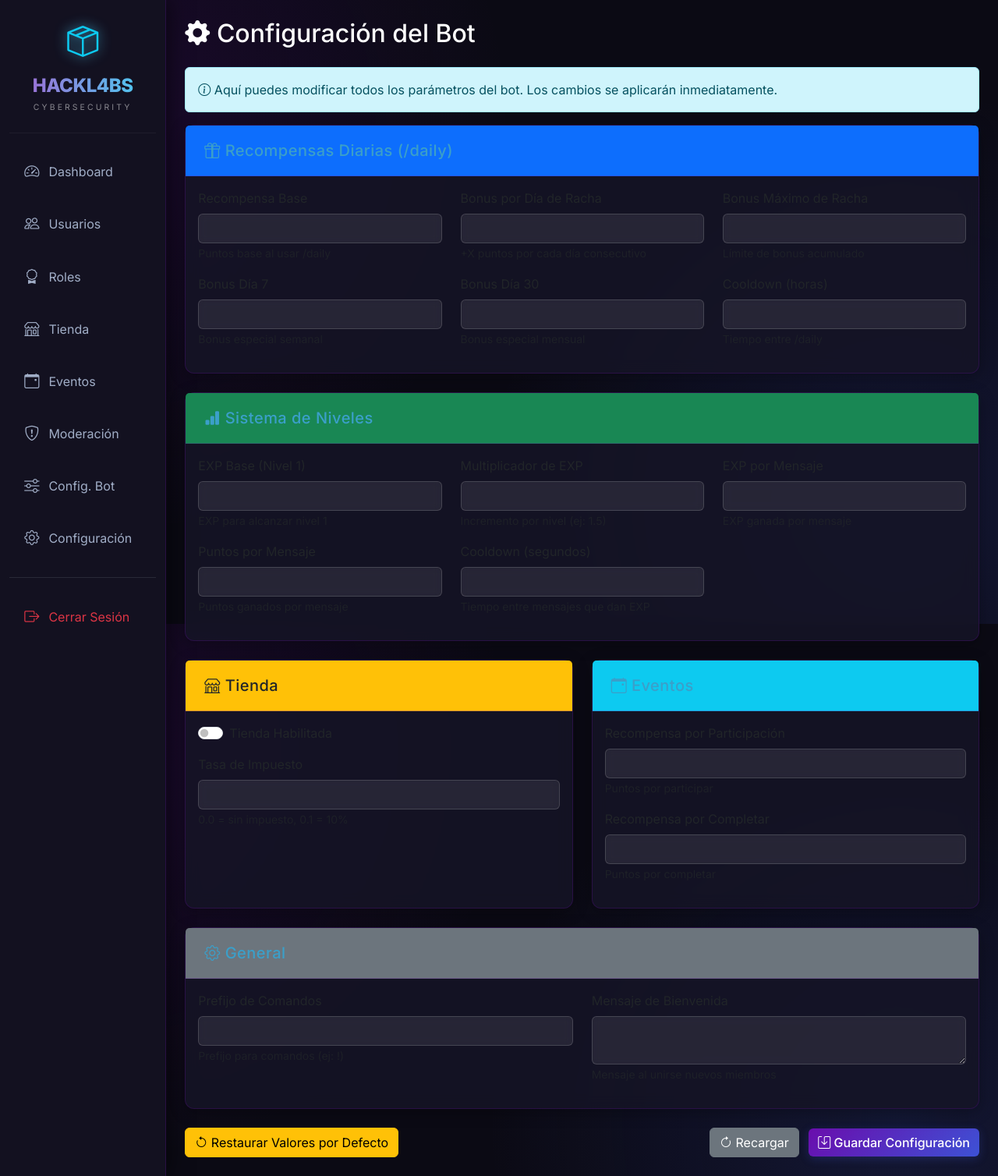
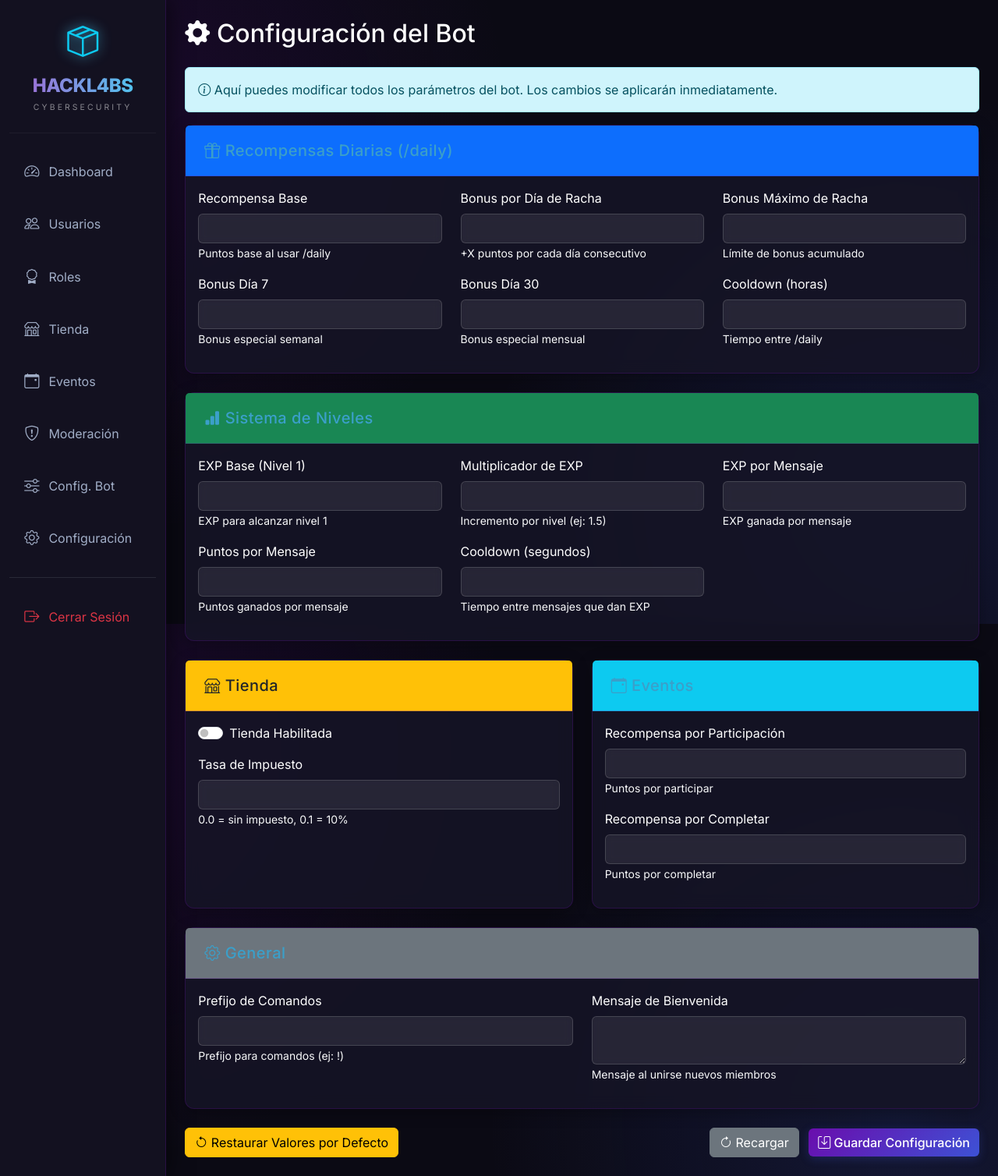
Before and after one commit to JkDevArg/bot_discord_v3, a FastAPI app: template web/templates/bot_settings.html in a window 1280 px wide. Shown: the whole page at 78% size. Run offline with FastAPI, Linux system fonts and the light colour scheme; the template is opened without the code that fills it, so the values that code supplies are empty; parts of the project's set-up code (start-up, migrations or seed data) failed here and were passed over.

Commit message:
fix: improve text visibility in bot settings page

```diff
--- a/web/templates/bot_settings.html
+++ b/web/templates/bot_settings.html
@@ -19,35 +19,35 @@
         <div class="card-body">
             <div class="row">
                 <div class="col-md-4 mb-3">
-                    <label class="form-label">Recompensa Base</label>
+                    <label class="form-label text-white">Recompensa Base</label>
                     <input type="number" class="form-control" id="daily_base_reward" min="1" max="10000" required>
-                    <small class="text-muted">Puntos base al usar /daily</small>
+                    <small class="text-light">Puntos base al usar /daily</small>
                 </div>
                 <div class="col-md-4 mb-3">
-                    <label class="form-label">Bonus por Día de Racha</label>
+                    <label class="form-label text-white">Bonus por Día de Racha</label>
                     <input type="number" class="form-control" id="daily_streak_bonus_per_day" min="0" max="1000"
                         required>
-                    <small class="text-muted">+X puntos por cada día consecutivo</small>
+                    <small class="text-light">+X puntos por cada día consecutivo</small>
                 </div>
                 <div class="col-md-4 mb-3">
-                    <label class="form-label">Bonus Máximo de Racha</label>
+                    <label class="form-label text-white">Bonus Máximo de Racha</label>
                     <input type="number" class="form-control" id="daily_max_streak_bonus" min="0" max="10000" required>
-                    <small class="text-muted">Límite de bonus acumulado</small>
+                    <small class="text-light">Límite de bonus acumulado</small>
                 </div>
                 <div class="col-md-4 mb-3">
-                    <label class="form-label">Bonus Día 7</label>
+                    <label class="form-label text-white">Bonus Día 7</label>
                     <input type="number" class="form-control" id="daily_week_bonus" min="0" max="10000" required>
-                    <small class="text-muted">Bonus especial semanal</small>
+                    <small class="text-light">Bonus especial semanal</small>
                 </div>
                 <div class="col-md-4 mb-3">
-                    <label class="form-label">Bonus Día 30</label>
+                    <label class="form-label text-white">Bonus Día 30</label>
                     <input type="number" class="form-control" id="daily_month_bonus" min="0" max="50000" required>
-                    <small class="text-muted">Bonus especial mensual</small>
+                    <small class="text-light">Bonus especial mensual</small>
                 </div>
                 <div class="col-md-4 mb-3">
-                    <label class="form-label">Cooldown (horas)</label>
+                    <label class="form-label text-white">Cooldown (horas)</label>
                     <input type="number" class="form-control" id="daily_cooldown_hours" min="1" max="48" required>
-                    <small class="text-muted">Tiempo entre /daily</small>
+                    <small class="text-light">Tiempo entre /daily</small>
                 </div>
             </div>
         </div>
@@ -61,30 +61,30 @@
         <div class="card-body">
             <div class="row">
                 <div class="col-md-4 mb-3">
-                    <label class="form-label">EXP Base (Nivel 1)</label>
+                    <label class="form-label text-white">EXP Base (Nivel 1)</label>
                     <input type="number" class="form-control" id="level_base_exp" min="10" max="10000" required>
-                    <small class="text-muted">EXP para alcanzar nivel 1</small>
+                    <small class="text-light">EXP para alcanzar nivel 1</small>
                 </div>
                 <div class="col-md-4 mb-3">
-                    <label class="form-label">Multiplicador de EXP</label>
+                    <label class="form-label text-white">Multiplicador de EXP</label>
                     <input type="number" step="0.1" class="form-control" id="level_exp_multiplier" min="1.0" max="5.0"
                         required>
-                    <small class="text-muted">Incremento por nivel (ej: 1.5)</small>
+                    <small class="text-light">Incremento por nivel (ej: 1.5)</small>
                 </div>
                 <div class="col-md-4 mb-3">
-                    <label class="form-label">EXP por Mensaje</label>
+                    <label class="form-label text-white">EXP por Mensaje</label>
                     <input type="number" class="form-control" id="level_exp_per_message" min="1" max="1000" required>
-                    <small class="text-muted">EXP ganada por mensaje</small>
+                    <small class="text-light">EXP ganada por mensaje</small>
                 </div>
                 <div class="col-md-4 mb-3">
-                    <label class="form-label">Puntos por Mensaje</label>
+                    <label class="form-label text-white">Puntos por Mensaje</label>
                     <input type="number" class="form-control" id="level_points_per_message" min="0" max="100" required>
-                    <small class="text-muted">Puntos ganados por mensaje</small>
+                    <small class="text-light">Puntos ganados por mensaje</small>
                 </div>
                 <div class="col-md-4 mb-3">
-                    <label class="form-label">Cooldown (segundos)</label>
+                    <label class="form-label text-white">Cooldown (segundos)</label>
                     <input type="number" class="form-control" id="level_cooldown_seconds" min="0" max="3600" required>
-                    <small class="text-muted">Tiempo entre mensajes que dan EXP</small>
+                    <small class="text-light">Tiempo entre mensajes que dan EXP</small>
                 </div>
             </div>
         </div>
@@ -100,13 +100,13 @@
                 <div class="card-body">
                     <div class="form-check form-switch mb-3">
                         <input class="form-check-input" type="checkbox" id="shop_enabled">
-                        <label class="form-check-label">Tienda Habilitada</label>
+                        <label class="form-check-label text-white">Tienda Habilitada</label>
                     </div>
                     <div class="mb-3">
-                        <label class="form-label">Tasa de Impuesto</label>
+                        <label class="form-label text-white">Tasa de Impuesto</label>
                         <input type="number" step="0.01" class="form-control" id="shop_tax_rate" min="0" max="1"
                             required>
-                        <small class="text-muted">0.0 = sin impuesto, 0.1 = 10%</small>
+                        <small class="text-light">0.0 = sin impuesto, 0.1 = 10%</small>
                     </div>
                 </div>
             </div>
@@ -118,16 +118,16 @@
                 </div>
                 <div class="card-body">
                     <div class="mb-3">
-                        <label class="form-label">Recompensa por Participación</label>
+                        <label class="form-label text-white">Recompensa por Participación</label>
                         <input type="number" class="form-control" id="event_participation_reward" min="0" max="10000"
                             required>
-                        <small class="text-muted">Puntos por participar</small>
+                        <small class="text-light">Puntos por participar</small>
                     </div>
                     <div class="mb-3">
-                        <label class="form-label">Recompensa por Completar</label>
+                        <label class="form-label text-white">Recompensa por Completar</label>
                         <input type="number" class="form-control" id="event_completion_reward" min="0" max="10000"
                             required>
-                        <small class="text-muted">Puntos por completar</small>
+                        <small class="text-light">Puntos por completar</small>
                     </div>
                 </div>
             </div>
@@ -142,14 +142,14 @@
         <div class="card-body">
             <div class="row">
                 <div class="col-md-6 mb-3">
-                    <label class="form-label">Prefijo de Comandos</label>
+                    <label class="form-label text-white">Prefijo de Comandos</label>
                     <input type="text" class="form-control" id="prefix" maxlength="5" required>
-                    <small class="text-muted">Prefijo para comandos (ej: !)</small>
+                    <small class="text-light">Prefijo para comandos (ej: !)</small>
                 </div>
                 <div class="col-md-6 mb-3">
-                    <label class="form-label">Mensaje de Bienvenida</label>
+                    <label class="form-label text-white">Mensaje de Bienvenida</label>
                     <textarea class="form-control" id="welcome_message" rows="2"></textarea>
-                    <small class="text-muted">Mensaje al unirse nuevos miembros</small>
+                    <small class="text-light">Mensaje al unirse nuevos miembros</small>
                 </div>
             </div>
         </div>
```
